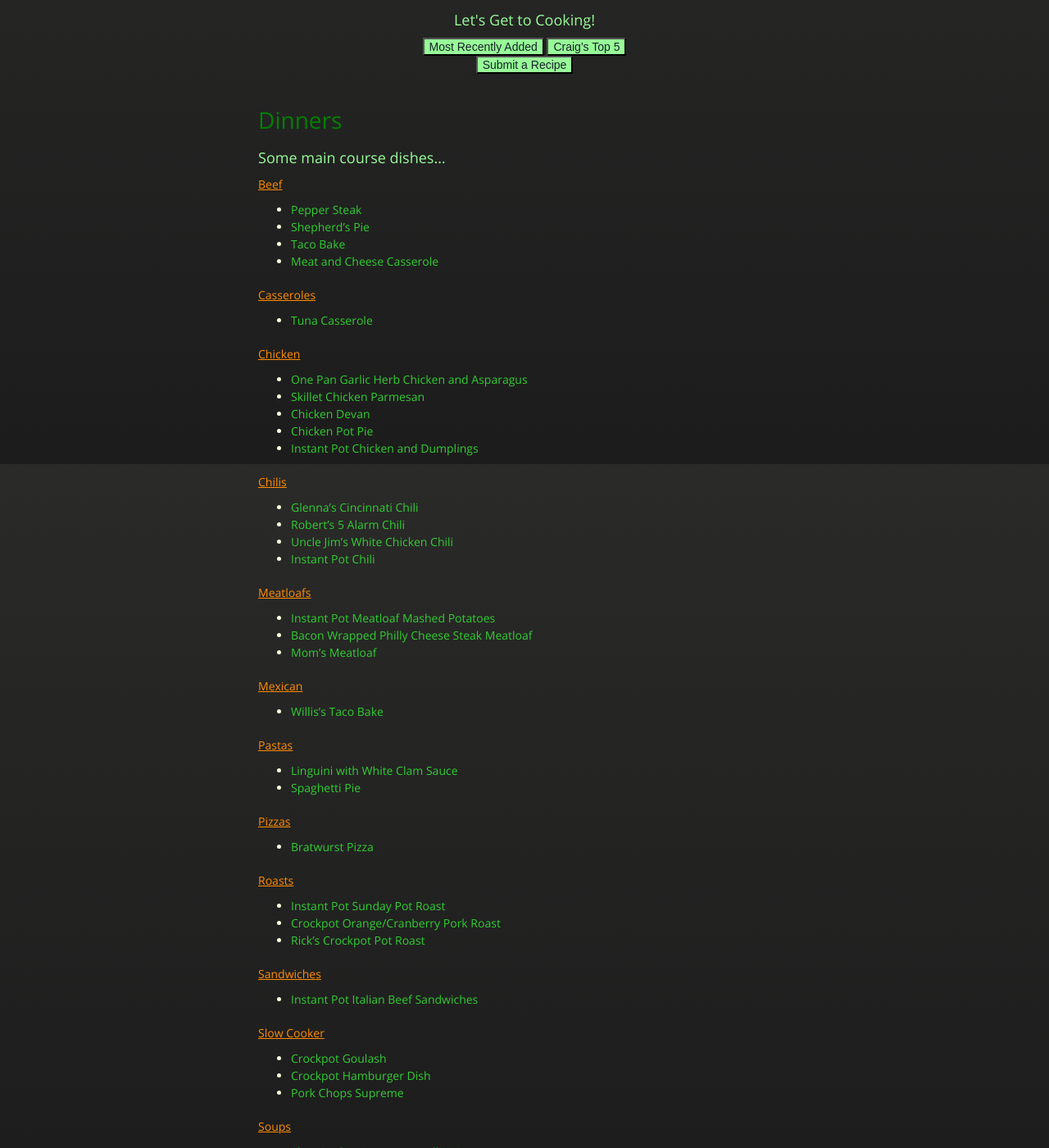
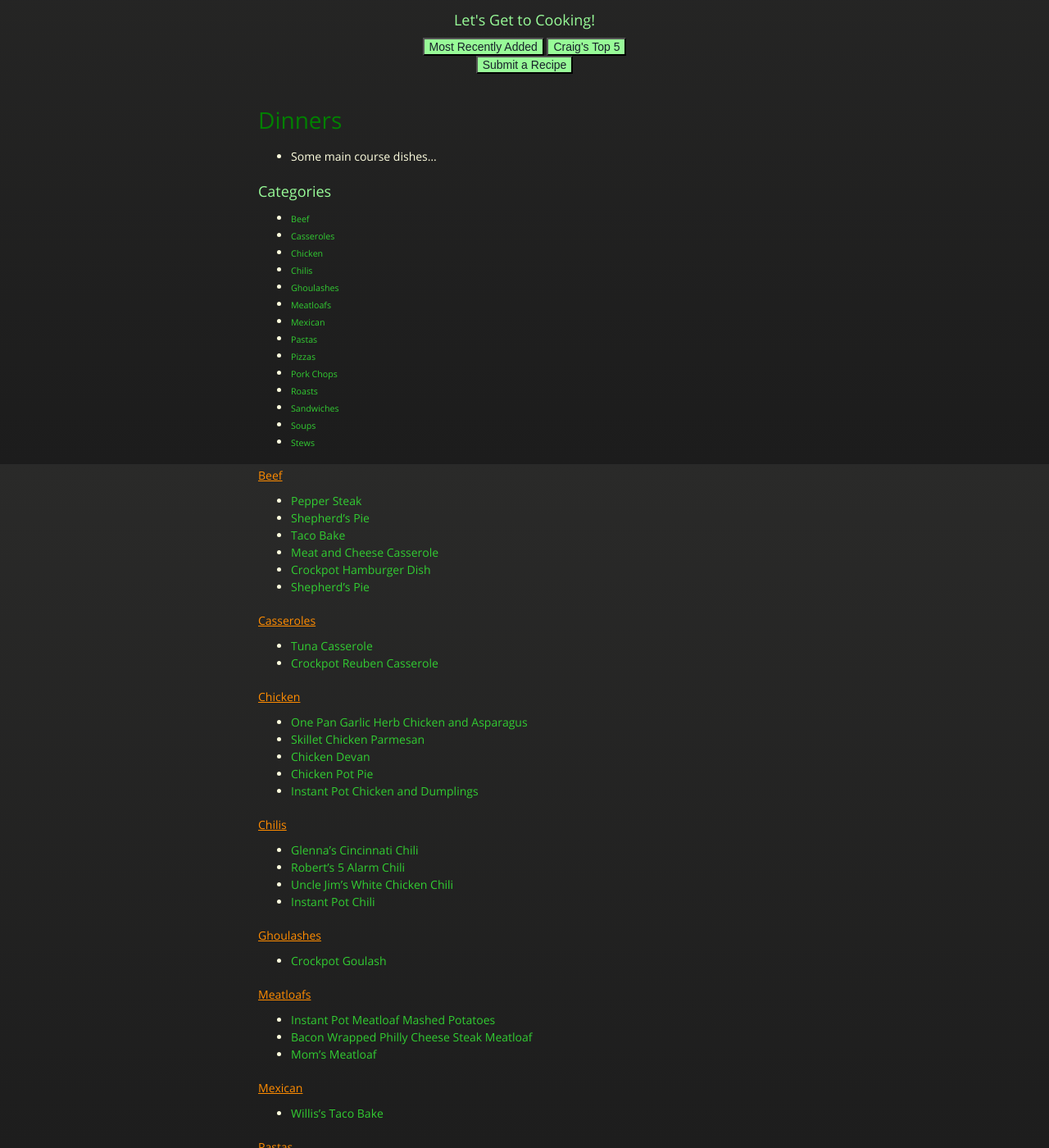
Before and after one commit to cmwillett/TheDigitalCookbook, a Jekyll site: the page built from Dinners.md, in a window 1280 px wide and 1400 px high, scrolled down 334 px. Shown: the whole window at 82% size. Built offline with Jekyll 4.4.1, drawn with Linux system fonts in a browser that asks for light colours; nearby versions of some CDN libraries; some of the changed text lies outside the part shown.

Commit message:
adding tocs

```diff
--- a/Dinners.md
+++ b/Dinners.md
@@ -4,23 +4,45 @@ title: "Dinners"
 tags: dinner,main,chicken,parmesan,linguini,white,clam,taco,bake,pepper,steak,devan,pot,pie,chili,meat,cheese,casserole,shepherd,pie,tuna,cincinnati,white,dumplings,meatloaf,mashed,potatoes
 ---
 # Dinners
+* Some main course dishes...
 
-### Some main course dishes...
+### Categories
+<!-- TOC depthFrom:4 depthTo:6 withLinks:1 updateOnSave:1 orderedList:0 -->
+
+- [Beef](#beef)
+- [Casseroles](#casseroles)
+- [Chicken](#chicken)
+- [Chilis](#chilis)
+- [Ghoulashes](#ghoulashes)
+- [Meatloafs](#meatloafs)
+- [Mexican](#mexican)
+- [Pastas](#pastas)
+- [Pizzas](#pizzas)
+- [Pork Chops](#pork-chops)
+- [Roasts](#roasts)
+- [Sandwiches](#sandwiches)
+- [Soups](#soups)
+- [Stews](#stews)
+
+<!-- /TOC -->
 
 #### Beef
 * [Pepper Steak]({{site.github.url}}/Dinners/PepperSteak/index.html)
-* [Shepherd's Pie]({{site.github.url}}/CasserolesHeartyPiesAndBakes/ShepherdsPie/index.html)
-* [Taco Bake]({{site.github.url}}/CasserolesHeartyPiesAndBakes/TacoBake/index.html)
-* [Meat and Cheese Casserole]({{site.github.url}}/CasserolesHeartyPiesAndBakes/MeatAndCheeseCasserole/index.html)
+* [Shepherd's Pie]({{site.github.url}}/Dinners/ShepherdsPie/index.html)
+* [Taco Bake]({{site.github.url}}/Dinners/TacoBake/index.html)
+* [Meat and Cheese Casserole]({{site.github.url}}/Dinners/MeatAndCheeseCasserole/index.html)
+* [Crockpot Hamburger Dish]({{site.github.url}}/SlowCooker/CrockpotHamburgerDish/index.html)
+* [Shepherd's Pie]({{site.github.url}}/Dinners/ShepherdsPie/index.html)
 
 #### Casseroles
-* [Tuna Casserole]({{site.github.url}}/CasserolesHeartyPiesAndBakes/TunaCasserole/index.html)
+* [Tuna Casserole]({{site.github.url}}/Dinners/TunaCasserole/index.html)
+* [Crockpot Reuben Casserole]({{site.github.url}}/SlowCooker/CrockpotReubenCasserole/index.html)
 
 #### Chicken
 * [One Pan Garlic Herb Chicken and Asparagus]({{site.github.url}}/Dinners/OnePanGarlicHerbChickenAndAsparagus/index.html)
 * [Skillet Chicken Parmesan]({{site.github.url}}/Dinners/SkilletChickenParmesan/index.html)
-* [Chicken Devan]({{site.github.url}}/CasserolesHeartyPiesAndBakes/ChickenDevan/index.html)
-* [Chicken Pot Pie]({{site.github.url}}/CasserolesHeartyPiesAndBakes/ChickenPotPie/index.html)
+* [Chicken Devan]({{site.github.url}}/Dinners/ChickenDevan/index.html)
+* [Chicken Pot Pie]({{site.github.url}}/Dinners/ChickenPotPie/index.html)
 * [Instant Pot Chicken and Dumplings]({{site.github.url}}/InstantPot/ChickenAndDumplings/index.html)
 
 #### Chilis
@@ -28,6 +50,9 @@ tags: dinner,main,chicken,parmesan,linguini,white,clam,taco,bake,pepper,steak,de
 * [Robert's 5 Alarm Chili]({{site.github.url}}/Chilis/RobertsFiveAlarmChili/index.html)
 * [Uncle Jim's White Chicken Chili]({{site.github.url}}/Chilis/UncleJimsWhiteChickenChili/index.html)
 * [Instant Pot Chili]({{site.github.url}}/InstantPot/InstantPotChili/index.html)
+
+#### Ghoulashes
+* [Crockpot Goulash]({{site.github.url}}/SlowCooker/CrockpotGoulash/index.html)
 
 #### Meatloafs
 * [Instant Pot Meatloaf Mashed Potatoes]({{site.github.url}}/InstantPot/MeatloafMashedPotatoes/index.html)
@@ -51,11 +79,6 @@ tags: dinner,main,chicken,parmesan,linguini,white,clam,taco,bake,pepper,steak,de
 
 #### Sandwiches
 * [Instant Pot Italian Beef Sandwiches]({{site.github.url}}/InstantPot/ItalianBeefSandwiches/index.html)
-
-#### Slow Cooker
-* [Crockpot Goulash]({{site.github.url}}/SlowCooker/CrockpotGoulash/index.html)
-* [Crockpot Hamburger Dish]({{site.github.url}}/SlowCooker/CrockpotHamburgerDish/index.html)
-* [Pork Chops Supreme]({{site.github.url}}/SlowCooker/PorkChopsSupreme/index.html)
 
 #### Soups
 * [Slow Cooker Creamy Tortellini Soup]({{site.github.url}}/SlowCooker/CreamyTortelliniSoup/index.html)
--- a/_layouts/default.html
+++ b/_layouts/default.html
@@ -30,7 +30,6 @@ tipue_search_active: true
             <li class="fork"><a href="{{site.github.url}}/AppetizerDips/index.html">Appetizers/Dips</a></li>
             <li class="fork"><a href="{{site.github.url}}/Breakfast/index.html">Breakfast</a></li>
             <li class="fork"><a href="{{site.github.url}}/Camping/index.html">Camping Foods</a></li>
-            <li class="fork"><a href="{{site.github.url}}/CasserolesHeartyPiesAndBakes/index.html">Casseroles/Hearty Pies/Bakes</a></li>
             <li class="fork"><a href="{{site.github.url}}/Chilis/index.html">Chilis</a></li>
             <li class="fork"><a href="{{site.github.url}}/Desserts/index.html">Desserts</a></li>
             <li class="fork"><a href="{{site.github.url}}/Dinners/index.html">Dinners</a></li>
```
Also changed, not shown: other parts of Dinners.md (+4 -1 lines), CasserolesHeartyPiesAndBakes.md (deleted, +0 -29 lines), Dinners/ChickenAndDumplings.md (renamed from InstantPot/ChickenAndDumplings.md, +1 -1 lines), Sides.md (+4 -0 lines), index.md (+0 -1 lines), Dinners/ChickenDevan.md (renamed from CasserolesHeartyPiesAndBakes/ChickenDevan.md), Dinners/ChickenPotPie.md (renamed from CasserolesHeartyPiesAndBakes/ChickenPotPie.md), Dinners/CornCasserole.md (renamed from CasserolesHeartyPiesAndBakes/CornCasserole.md), Dinners/InstantPotChili.md (renamed from InstantPot/InstantPotChili.md), Dinners/MeatAndCheeseCasserole.md (renamed from CasserolesHeartyPiesAndBakes/MeatAndCheeseCasserole.md), Dinners/MeatloafMashedPotatoes.md (renamed from InstantPot/MeatloafMashedPotatoes.md), Dinners/ShepherdsPie.md (renamed from CasserolesHeartyPiesAndBakes/ShepherdsPie.md), Dinners/SpaghettiPie.md (renamed from CasserolesHeartyPiesAndBakes/SpaghettiPie.md), Dinners/TacoBake.md (renamed from CasserolesHeartyPiesAndBakes/TacoBake.md), 1 more files, 2 other files.
